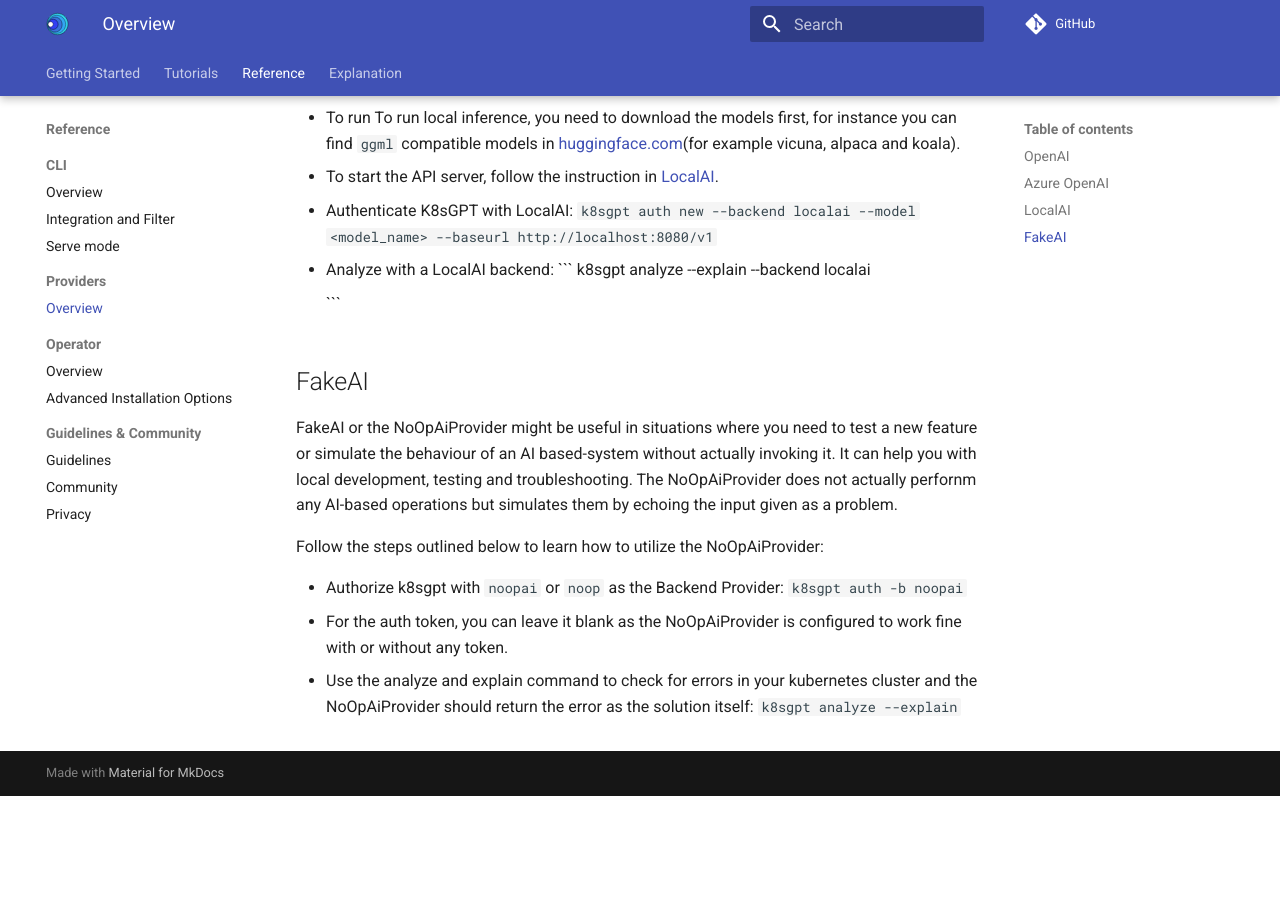
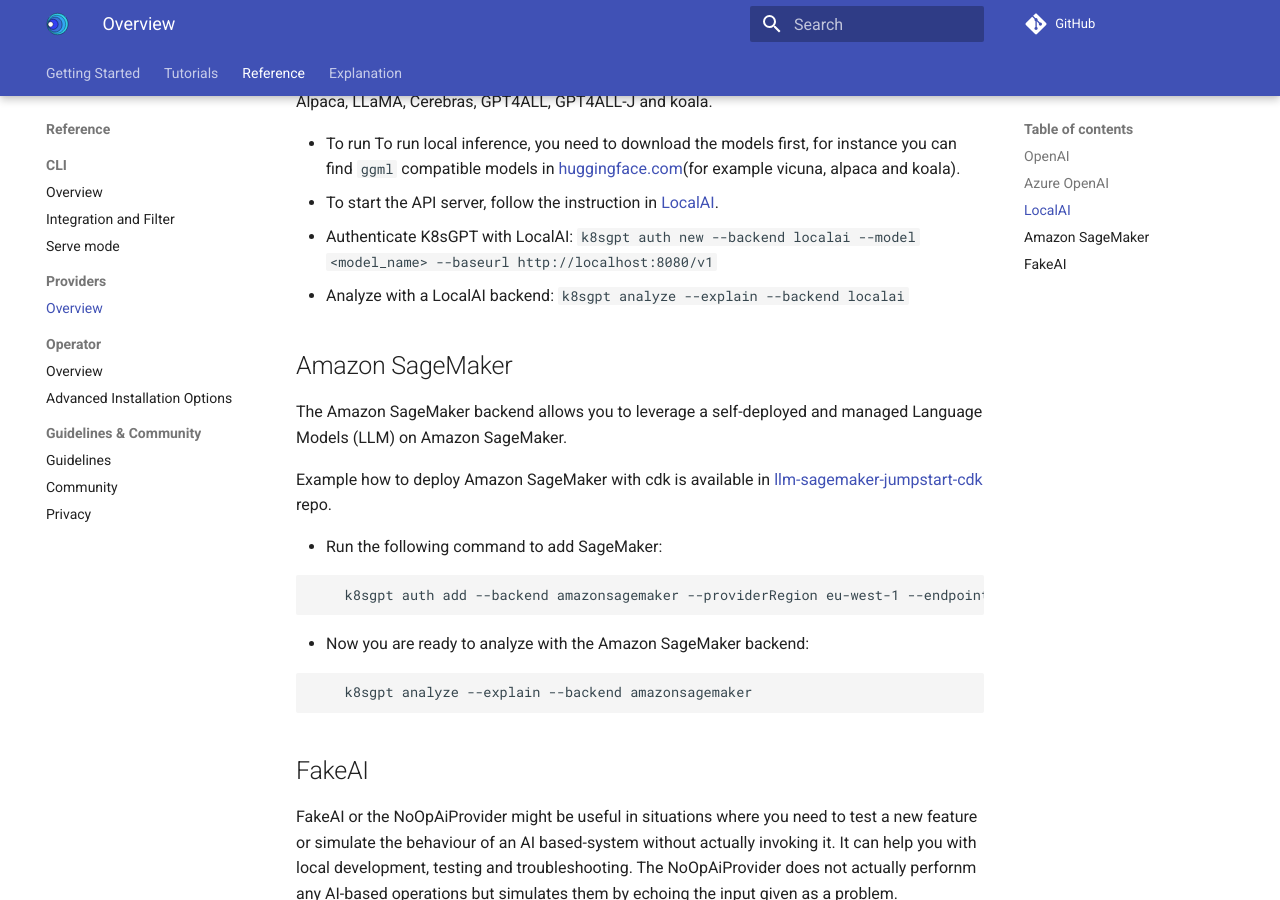
Before and after one commit to k8sgpt-ai/docs, an MkDocs documentation site: the page built from docs/reference/providers/backend.md, in a window 1280 px wide and 900 px high, scrolled down 1216 px. Built offline with MkDocs 1.6.1 and Material for MkDocs 9.7.7, drawn with Linux system fonts in a browser that asks for light colours; comment, search, counter and statistics services are not loaded; before the commit the page ends 2012 px from its top, so only the background shows below that; some of the changed text lies outside the part shown.

Commit message:
feat: adds Amazon SageMaker backend documentation
Signed-off-by: Damian Kuroczko <7778327+dkuroczk@users.noreply.github.com>

````diff
--- a/docs/reference/providers/backend.md
+++ b/docs/reference/providers/backend.md
@@ -2,10 +2,11 @@
 
 A Backend or a Provider is a service that provides access to the AI language model. There are many different backends available for K8sGPT. Each backend has its own strengths and weaknesses, so it is important to choose the one that is right for your needs.
 
-Currently we have a total of 4 backends available:
+Currently we have a total of 5 backends available:
 - [OpenAI](https://openai.com/)
 - [Azure OpenAI](https://azure.microsoft.com/en-us/products/cognitive-services/openai-service)
 - [LocalAI](https://github.com/go-skynet/LocalAI)
+- [Amazon SageMaker](https://aws.amazon.com/sagemaker/)
 - FakeAI
 
 ## OpenAI
@@ -55,8 +56,25 @@ LocalAI is a local model, which is an OpenAI compatible API. It uses llama.cpp a
 - Analyze with a LocalAI backend:
     ```
     k8sgpt analyze --explain --backend localai
+    ```
 
-    ```
+## Amazon SageMaker
+
+The Amazon SageMaker backend allows you to leverage a self-deployed and managed Language Models (LLM) on Amazon SageMaker.
+
+Example how to deploy Amazon SageMaker with cdk is available in [llm-sagemaker-jumpstart-cdk](https://github.com/zaremb/llm-sagemaker-jumpstart-cdk) repo.
+
+- Run the following command to add SageMaker:
+
+```bash
+    k8sgpt auth add --backend amazonsagemaker --providerRegion eu-west-1 --endpointname endpoint-xxxxxxxxxx
+```
+
+- Now you are ready to analyze with the Amazon SageMaker backend:
+
+```bash
+    k8sgpt analyze --explain --backend amazonsagemaker
+```
 
 ## FakeAI
 
````
